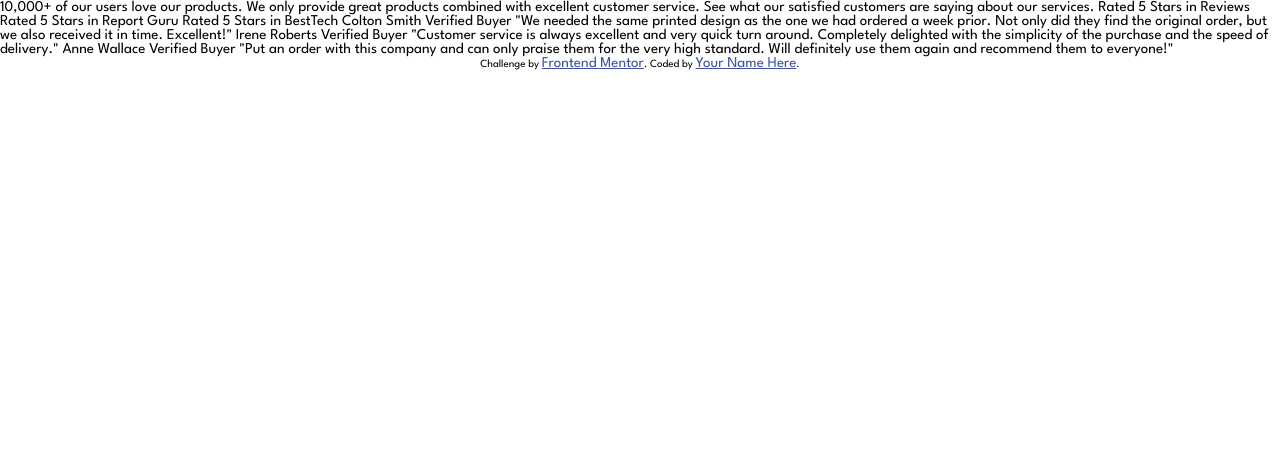
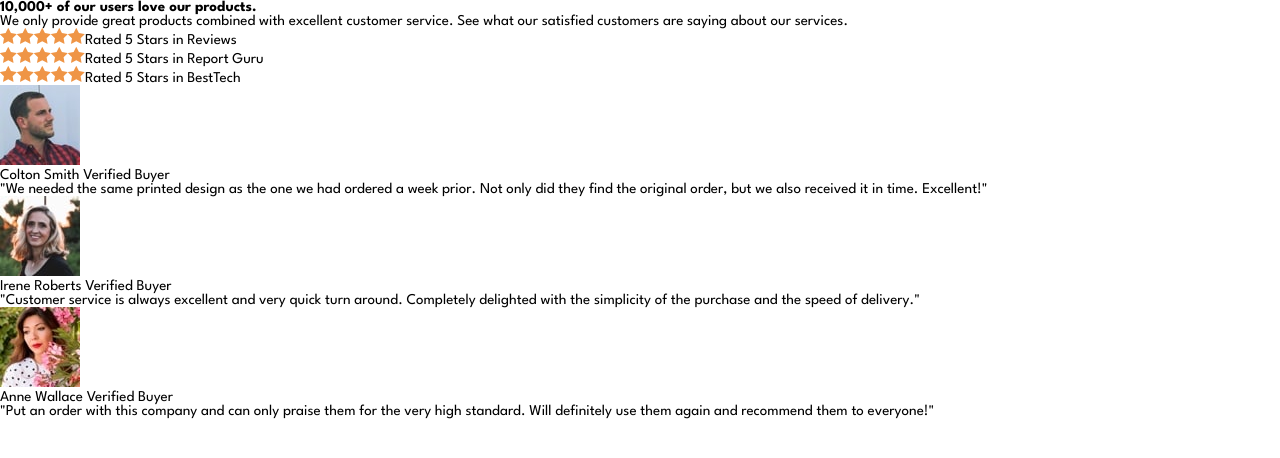
Before and after one commit to VitorMendesGallo/social-proof-section, a plain HTML site: page index.html in a window 1280 px wide. Drawn offline with Linux system fonts and the light colour scheme.

Commit message:
3º commit - Adding Content

```diff
--- a/index.html
+++ b/index.html
@@ -14,23 +14,87 @@
     <title>Frontend Mentor | Social proof section</title>
   </head>
   <body>
-    10,000+ of our users love our products. We only provide great products
-    combined with excellent customer service. See what our satisfied customers
-    are saying about our services. Rated 5 Stars in Reviews Rated 5 Stars in
-    Report Guru Rated 5 Stars in BestTech Colton Smith Verified Buyer "We needed
-    the same printed design as the one we had ordered a week prior. Not only did
-    they find the original order, but we also received it in time. Excellent!"
-    Irene Roberts Verified Buyer "Customer service is always excellent and very
-    quick turn around. Completely delighted with the simplicity of the purchase
-    and the speed of delivery." Anne Wallace Verified Buyer "Put an order with
-    this company and can only praise them for the very high standard. Will
-    definitely use them again and recommend them to everyone!"
-
-    <div class="attribution">
-      Challenge by
-      <a href="https://www.frontendmentor.io?ref=challenge" target="_blank"
-        >Frontend Mentor</a
-      >. Coded by <a href="#">Your Name Here</a>.
+    <div class="container">
+      <div class="introduction">
+        <h1>10,000+ of our users love our products.</h1>
+        <p>
+          We only provide great products combined with excellent customer
+          service. See what our satisfied customers are saying about our
+          services.
+        </p>
+      </div>
+      <div class="rating">
+        <ul>
+          <li>
+            <span
+              ><img src="images/icon-star.svg" /><img
+                src="images/icon-star.svg" /><img
+                src="images/icon-star.svg" /><img
+                src="images/icon-star.svg" /><img
+                src="images/icon-star.svg" /></span
+            >Rated 5 Stars in Reviews
+          </li>
+          <li>
+            <span
+              ><img src="images/icon-star.svg" /><img
+                src="images/icon-star.svg" /><img
+                src="images/icon-star.svg" /><img
+                src="images/icon-star.svg" /><img
+                src="images/icon-star.svg" /></span
+            >Rated 5 Stars in Report Guru
+          </li>
+          <li>
+            <span
+              ><img src="images/icon-star.svg" /><img
+                src="images/icon-star.svg" /><img
+                src="images/icon-star.svg" /><img
+                src="images/icon-star.svg" /><img
+                src="images/icon-star.svg" /></span
+            >Rated 5 Stars in BestTech
+          </li>
+        </ul>
+      </div>
+      <div class="feedback">
+        <article>
+          <div class="buyer">
+            <img src="images/image-colton.jpg" />
+            <div class="identification">
+              Colton Smith <span class="verification">Verified Buyer</span>
+            </div>
+          </div>
+          <p>
+            "We needed the same printed design as the one we had ordered a week
+            prior. Not only did they find the original order, but we also
+            received it in time. Excellent!"
+          </p>
+        </article>
+        <article>
+          <div class="buyer">
+            <img src="images/image-irene.jpg" />
+            <div class="identification">
+              Irene Roberts <span class="verification">Verified Buyer</span>
+            </div>
+          </div>
+          <p>
+            "Customer service is always excellent and very quick turn around.
+            Completely delighted with the simplicity of the purchase and the
+            speed of delivery."
+          </p>
+        </article>
+        <article>
+          <div class="buyer">
+            <img src="images/image-anne.jpg" />
+            <div class="identification">
+              Anne Wallace <span class="verification">Verified Buyer</span>
+            </div>
+          </div>
+          <p>
+            "Put an order with this company and can only praise them for the
+            very high standard. Will definitely use them again and recommend
+            them to everyone!"
+          </p>
+        </article>
+      </div>
     </div>
   </body>
 </html>
--- a/styles/style.css
+++ b/styles/style.css
@@ -25,11 +25,3 @@ White: hsl(0, 0%, 100%)
   font-family: "League Spartan", sans-serif;
   font-size: 15px;
 }
-
-.attribution {
-  font-size: 11px;
-  text-align: center;
-}
-.attribution a {
-  color: hsl(228, 45%, 44%);
-}
```
